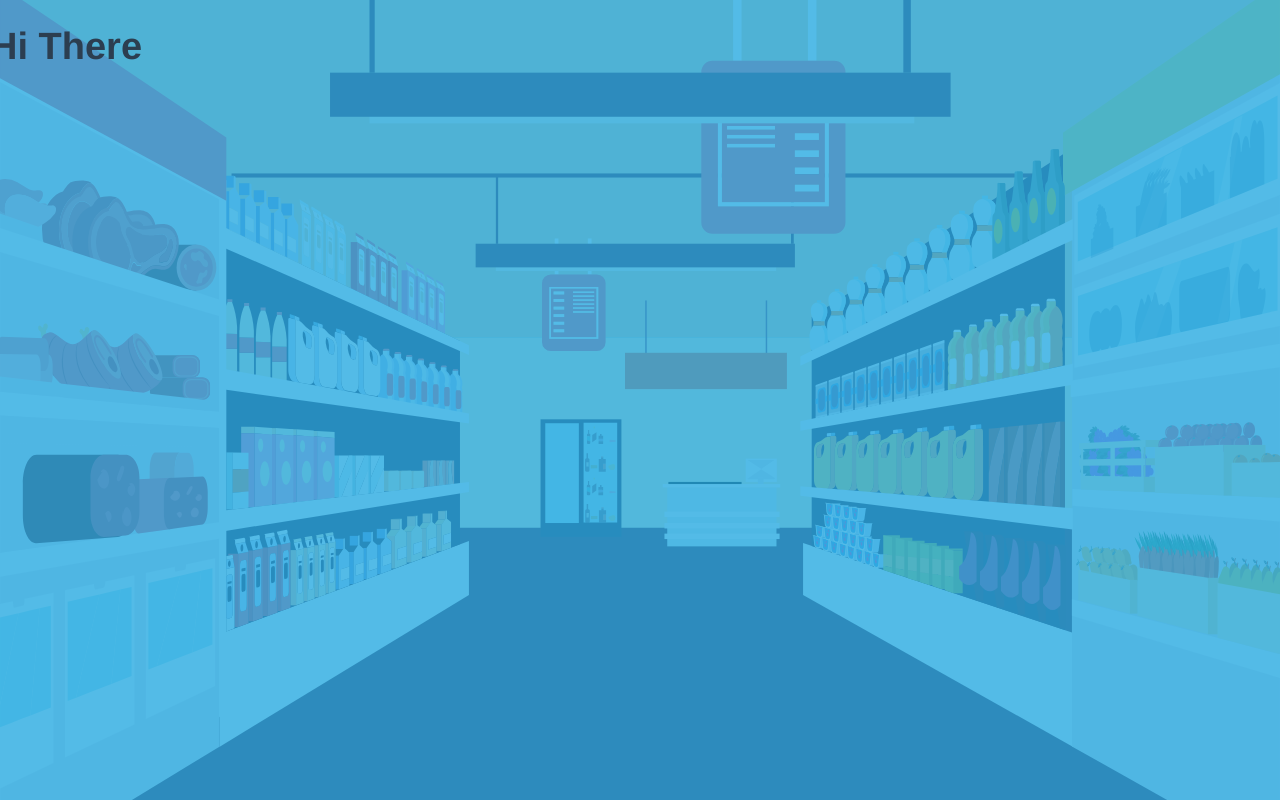
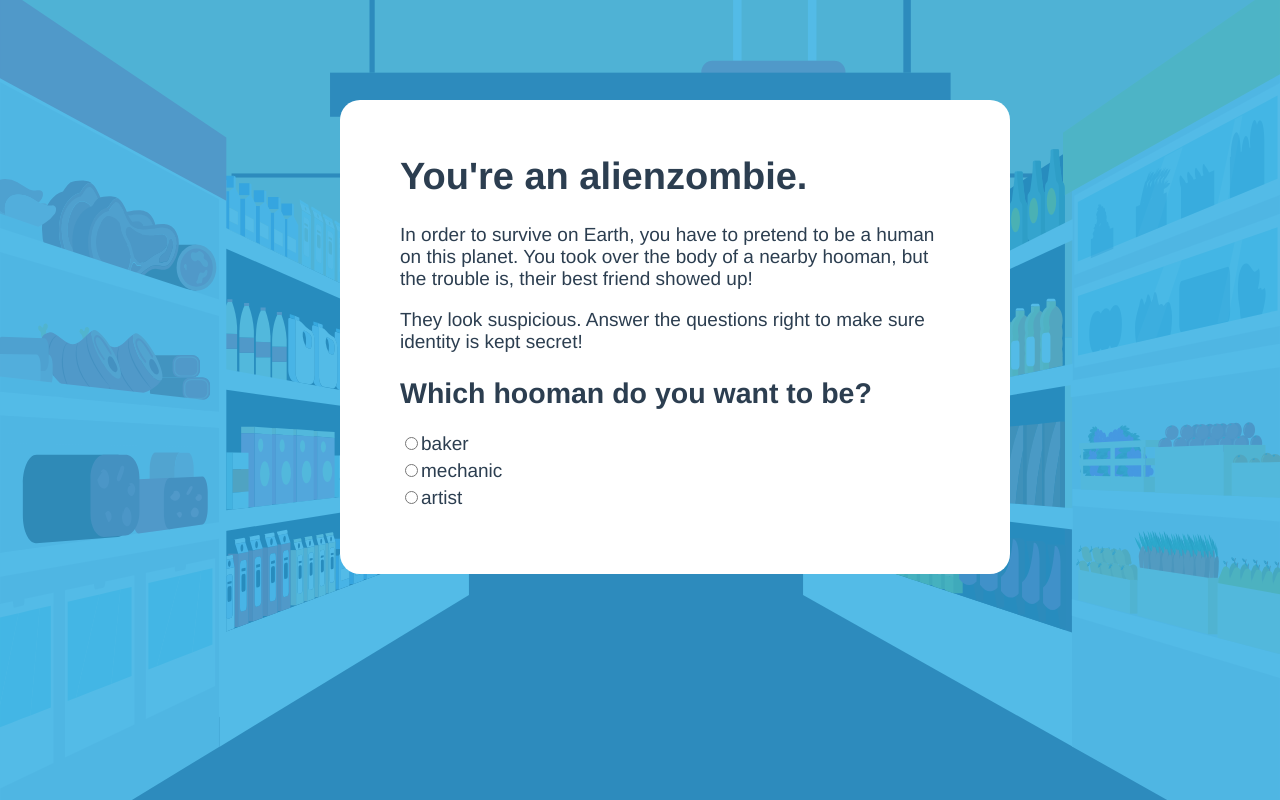
Before and after one commit to mhasanrabbi/Alien-Game, a Vue app: page / in a window 1280 px wide. Built offline with nearby package versions, Linux system fonts and the light colour scheme.

Commit message:
application ui state

```diff
--- a/src/App.vue
+++ b/src/App.vue
@@ -1,10 +1,104 @@
 <template>
   <div id="app" class="contain">
-    <h1>Hi There</h1>
+    <GamestateStart v-if="uiState === 'start'">
+      <h2>Which hooman do you want to be?</h2>
+      <p
+        v-for="option in characterChoices"
+        :key="option"
+        class="character-choices"
+      >
+        <input
+          v-model="characterinput"
+          :id="option"
+          :value="option"
+          type="radio"
+        />
+        <label :for="option">{{ option }}</label>
+      </p>
+    </GamestateStart>
+
+    <section v-else>
+      <svg viewBox="0 -180 1628 1180" class="main">
+        <defs>
+          <clipPath id="bottom-clip">
+            <rect
+              class="bottom-clip-path"
+              x="1131.5"
+              y="546.5"
+              width="406"
+              height="1000"
+            />
+          </clipPath>
+          <clipPath id="top-clip">
+            <rect
+              class="top-clip-path"
+              x="1131.5"
+              y="69.5"
+              width="406"
+              height="473"
+            />
+          </clipPath>
+        </defs>
+
+        <text
+          x="1000"
+          y="930"
+          style="font: normal 45px 'Recursive; text-transform: uppercase;"
+          class="text"
+        >
+          Character Name
+        </text>
+
+        <path fill="#f0959f" d="M0 842h657v192H0z" />
+
+        <g id="friendbubble">
+          <path
+            class="cls-45"
+            d="M342.3 471.8h106.6c0 42.6-21.3 63.9-21.3 63.9 64 0 85.3-63.9 85.3-63.9h42.6c42.7 0 42.7-42.7 42.7-42.7s21.3-149.3 21.3-191.9-42.6-42.7-42.6-42.7H321c-42.7 0-42.7 42.7-42.7 42.7l21.4 191.9s0 42.7 42.6 42.7z"
+            transform="translate(17)"
+          />
+          <path
+            class="cls-20"
+            d="M333.8 463.2h106.6c0 42.7-21.3 64-21.3 64 63.9 0 85.3-64 85.3-64H547c42.7 0 42.7-42.6 42.7-42.6s21.3-149.3 21.3-192-42.7-42.6-42.7-42.6H312.4c-42.6 0-42.6 42.6-42.6 42.6l21.3 192s0 42.6 42.7 42.6z"
+            transform="translate(17)"
+          />
+        </g>
+
+        <g id="alienbubble">
+          <path
+            class="cls-45"
+            d="M948.3 344.5c-103.8 0-187.9 76.3-187.9 170.4s84.1 170.3 187.9 170.3a201.5 201.5 0 00100.5-26.4l87.4 26.4-29.1-79.2c18.4-26.4 29.1-57.6 29.1-91.1 0-94.1-84.1-170.4-187.9-170.4z"
+            transform="translate(17)"
+          />
+          <path
+            class="cls-20"
+            d="M938.9 336C835.1 336 751 412.3 751 506.4s84.1 170.3 187.9 170.3a201.5 201.5 0 00100.5-26.4l87.4 26.4-29.1-79.2c18.4-26.4 29.1-57.6 29.1-91.1 0-94.1-84.1-170.4-187.9-170.4z"
+            transform="translate(17)"
+          />
+        </g>
+      </svg>
+    </section>
   </div>
 </template>
 
-<script></script>
+<script>
+import { mapState } from 'vuex';
+import GamestateStart from '@/components/GamestateStart.vue';
+
+export default {
+  components: {
+    GamestateStart,
+  },
+  data() {
+    return {
+      characterinput: '',
+    };
+  },
+  computed: {
+    ...mapState(['uiState', 'questions', 'characterChoices', 'character']),
+  },
+};
+</script>
 
 <style lang="scss">
 body {
--- /dev/null
+++ b/src/components/GamestateStart.vue
@@ -0,0 +1,21 @@
+<template>
+  <div class="modal">
+    <h1 id="header">You're an alienzombie.</h1>
+    <p>
+      In order to survive on Earth, you have to pretend to be a human on this
+      planet. You took over the body of a nearby hooman, but the trouble is,
+      their best friend showed up!
+    </p>
+    <p>
+      They look suspicious. Answer the questions right to make sure identity is
+      kept secret!
+    </p>
+    <slot></slot>
+  </div>
+</template>
+
+<script>
+export default {};
+</script>
+
+<style lang="scss"></style>
--- a/src/store/index.js
+++ b/src/store/index.js
@@ -5,6 +5,9 @@ Vue.use(Vuex);
 
 export default new Vuex.Store({
   state: {
+    uiState: 'start',
+    characterChoices: ['baker', 'mechanic', 'artist'],
+    character: '',
     questions: [
       {
         question: `What's your dog's name?`,
```
